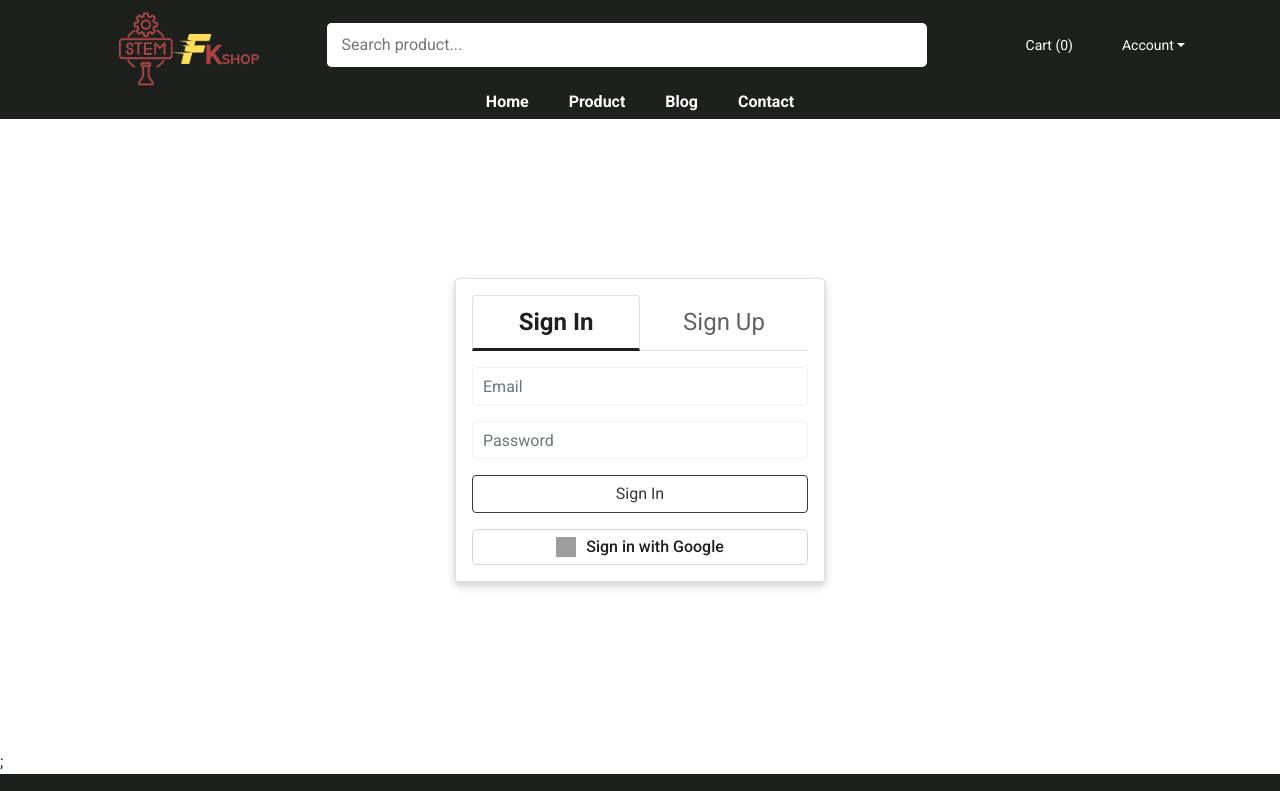
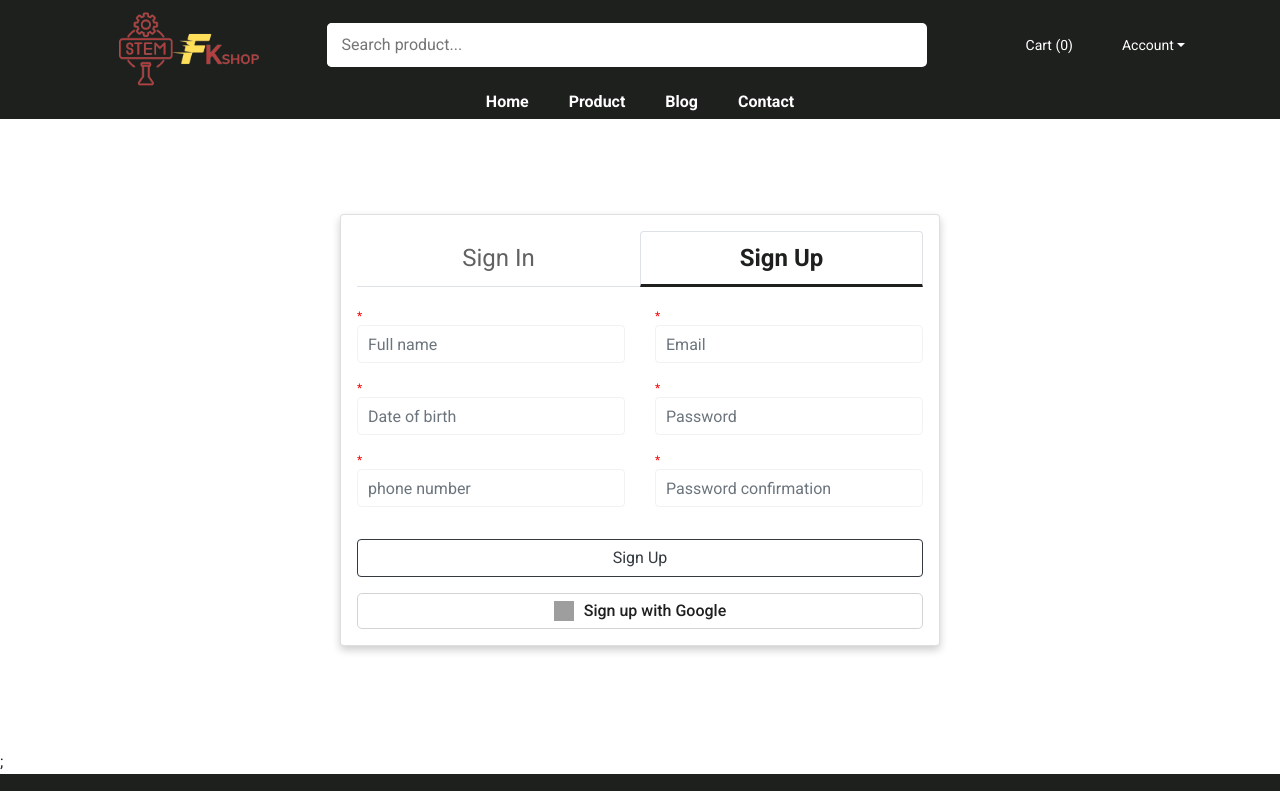
Before and after one commit to TheLong-LearnCode/FE-FKitShop, a React (Vite) app in the folder FKitShop/: page /signup in a window 1280 px wide. Shown: the top 791 px of the page. Built offline with nearby package versions, Linux system fonts and the light colour scheme; grey boxes are pictures that could not be loaded; some icons are missing.

Commit message:
translate tab sign in and sign up

```diff
--- a/FKitShop/src/App.jsx
+++ b/FKitShop/src/App.jsx
@@ -13,8 +13,6 @@ import ViewUserProfile from './page/ViewUserProfile'
 function App() {
   return (
     <>
-
-
     <Header/>
 
     <Routes>
--- a/FKitShop/src/component/SignInSignUp/index.jsx
+++ b/FKitShop/src/component/SignInSignUp/index.jsx
@@ -1,37 +1,41 @@
 import React, { useState, useEffect } from 'react';
-import {useNavigate} from 'react-router-dom'
+import { useNavigate, useLocation } from 'react-router-dom';
 import 'bootstrap/dist/css/bootstrap.min.css';
-import './index.css';  // Import your custom CSS
+import './index.css';
 import SignUpForm from '../../component/SignUp';
 import SignInForm from '../../component/SignIn';
 import Validator from "../../component/Validator";
-
 import { message } from 'antd';
-
-
-import {signUpUser, loginUser} from '../../service/authUser.jsx'
+import { signUpUser, loginUser } from '../../service/authUser.jsx';
 
 const totalDigitsPhoneNumber = 10;
 const passwordLength = 6;
 
 function SignInSignUp() {
     const navigate = useNavigate();
-    const [activeTab, setActiveTab] = useState('signin'); // State to track active tab
+    const location = useLocation();
+    const [activeTab, setActiveTab] = useState('signin');
 
     const handleTabClick = (tab) => {
-        setActiveTab(tab); // Set the active tab when clicked
+        setActiveTab(tab);
+        navigate(`/${tab}`);
         document.getElementById(`tab-content-${tab}`).scrollTo({
             top: 0,
             behavior: 'smooth',
-        })
+        });
     };
+
+    useEffect(() => {
+        // Set activeTab based on the current path
+        const currentPath = location.pathname.replace('/', '');
+        setActiveTab(currentPath === 'signup' ? 'signup' : 'signin');
+    }, [location]);
 
     useEffect(() => {
         requestAnimationFrame(() => {
             window.scrollTo(0, 0);
         });
 
-        // Validation logic here
         if (activeTab === 'signin') {
             Validator({
                 form: '#form-sign-in',
@@ -43,21 +47,16 @@ function SignInSignUp() {
                 ],
                 onSubmit: async (data) => {
                     try {
-                        // Make sure data is correctly structured
                         const loginData = {
                             email: data.email,
                             password: data.password,
                         };
-                        console.log(JSON.stringify(loginData));
-
                         const result = await loginUser(loginData, navigate);
-                        console.log('Login Success:', result);
                         message.success('Login successful');
                     } catch (error) {
                         console.error('Login Error:', error);
                     }
                 },
-
             });
         } else if (activeTab === 'signup') {
             Validator({
@@ -80,17 +79,13 @@ function SignInSignUp() {
                     }, 'Passwords do not match')
                 ],
                 onSubmit: async (rawData) => {
-                    const{password_confirmation, ...data}= rawData;
-                    // JSON.parse(data) -> object
-                    console.log('Sign Up Data:', JSON.stringify(data));
+                    const { password_confirmation, ...data } = rawData;
                     try {
                         const response = await signUpUser(data, navigate);
-                        console.log('Result:', response.data);
-                        //alert("Chao " + response.data.fullName + " đã đến với bình nguyên vô tận!!")
-                        message.success("Chao " + response.data.fullName + " đã đăng ký tài khoản thành côngg!!")
+                        message.success("Welcome " + response.data.fullName + ", you've successfully registered!");
                     } catch (error) {
                         console.error('Sign Up Error:', error.response.data.message);
-                        message.error(error.response.data.message)
+                        message.error(error.response.data.message);
                     }
                 },
             });
@@ -98,7 +93,6 @@ function SignInSignUp() {
     }, [activeTab]);
 
     return (
-        <>
         <div id="mooc" className="d-flex justify-content-center align-items-center" style={{ minHeight: '100vh' }}>
             <div className="card p-3 card-shadow" style={{
                 width: activeTab === 'signup' ? '600px' : '370px',
@@ -111,7 +105,7 @@ function SignInSignUp() {
                                 className={`nav-link ${activeTab === 'signin' ? 'active font-weight-bold custom-active-tab' : 'custom-inactive-tab'}`}
                                 href="#signin"
                                 onClick={() => handleTabClick('signin')}
-                                    style={{fontSize: '1.5rem'}}
+                                style={{ fontSize: '1.5rem' }}
                             >
                                 Sign In
                             </a>
@@ -121,7 +115,7 @@ function SignInSignUp() {
                                 className={`nav-link ${activeTab === 'signup' ? 'active font-weight-bold custom-active-tab' : 'custom-inactive-tab'}`}
                                 href="#signup"
                                 onClick={() => handleTabClick('signup')}
-                                    style={{fontSize: '1.5rem'}}
+                                style={{ fontSize: '1.5rem' }}
                             >
                                 Sign Up
                             </a>
@@ -140,7 +134,6 @@ function SignInSignUp() {
                 </div>
             </div>
         </div>
-        </>
     );
 }
 
```
Lines whose indentation alone changed are shown as unchanged.
